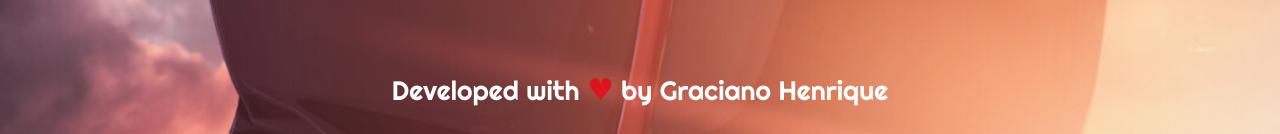
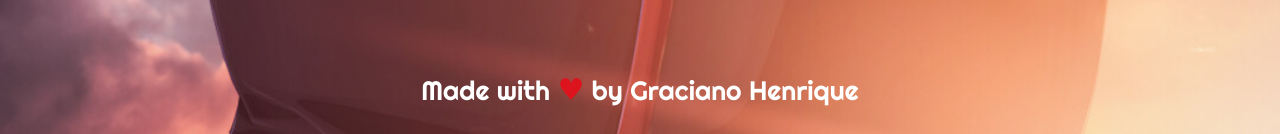
Before and after one commit to Graciano1997/leaderboard, a website built with webpack: page src/index.html in a window 1280 px wide. Shown: the part 1306-1440 px from the top of the page. Built offline with nearby package versions, Linux system fonts and the light colour scheme; no server answers.

Commit message:
update footer Description

```diff
--- a/src/index.html
+++ b/src/index.html
@@ -73,7 +73,7 @@
         </section>
     </main>
     <footer>
-        <p> Developed with <span class="heart">&heartsuit;</span> by Graciano <span id="lastName">Henrique</span></p>
+        <p> Made with <span class="heart">&heartsuit;</span> by Graciano <span id="lastName">Henrique</span></p>
     </footer>
 </body>
 
```
Also changed, not shown: dist/index.html.
